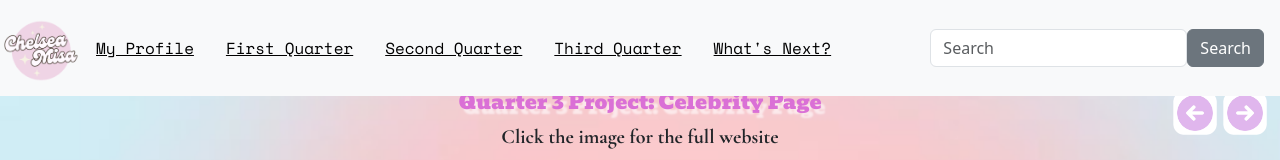
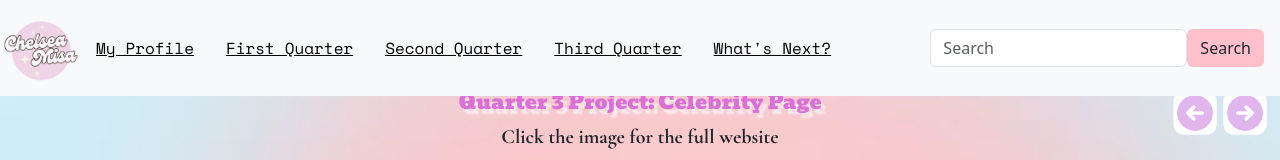
Before and after one commit to cmisa22/Q4Project, a plain HTML site: page ICT:4th Qtr: 4Q- Project/page 4.html in a window 1280 px wide. Shown: the top 160 px of the page. Drawn offline with nearby package versions, Linux system fonts and the light colour scheme.

Commit message:
Update page 4.html

```diff
--- a/ICT:4th Qtr: 4Q- Project/page 4.html
+++ b/ICT:4th Qtr: 4Q- Project/page 4.html
@@ -70,6 +70,10 @@
       float: right;
       margin-top: -80px;
       margin-right: 10px;
+    }
+    #search {
+      background-color: pink !important;
+   }
 
   </style>
   </head>
@@ -98,7 +102,7 @@
         </ul>
         <form class="d-flex ms-auto p-3">
           <input class="form-control" type="text" placeholder="Search">
-          <button class="btn btn-secondary" type="button">Search</button>
+          <button class="btn" type="button" id="search">Search</button>
         </form>
        </div>
 
```
